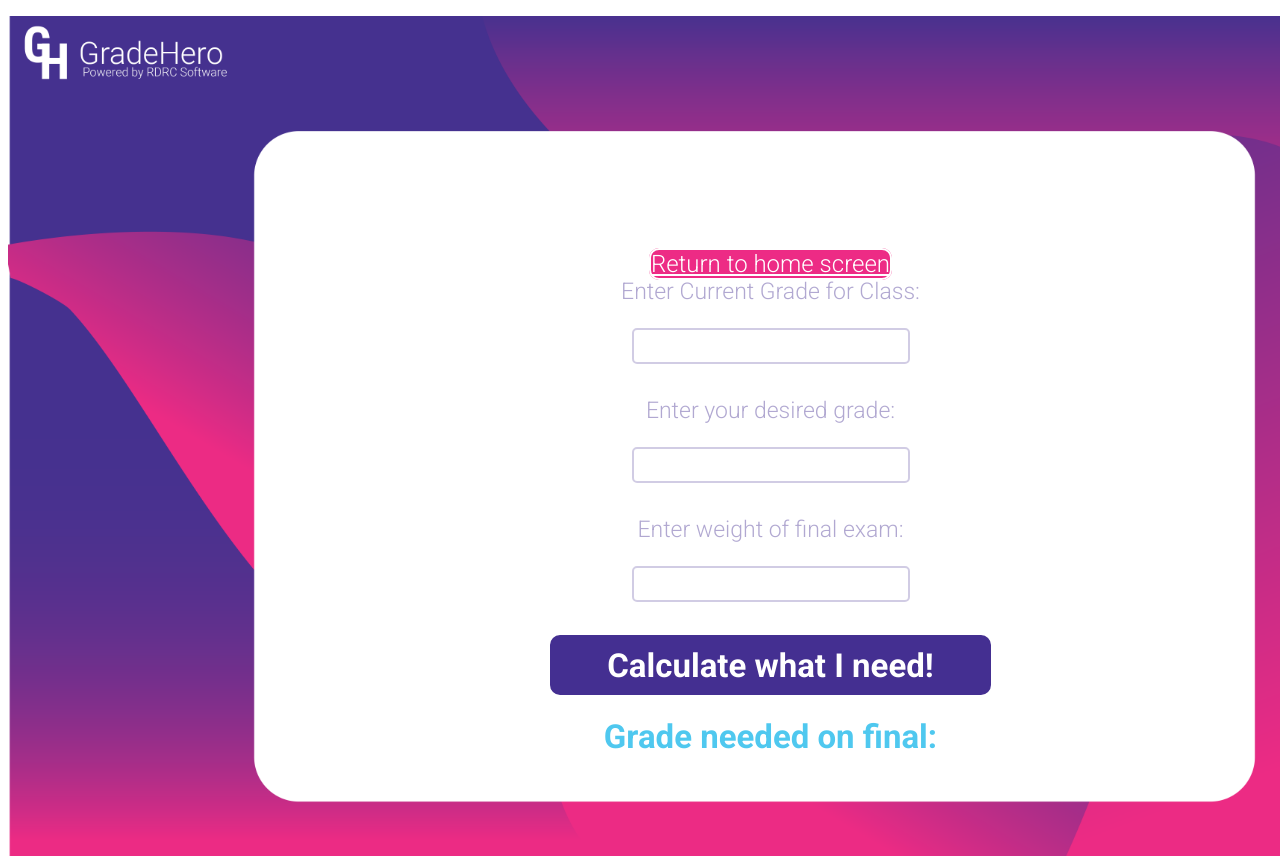
After one commit to darya17b/GradeTracker2, a Django app: page /finalgrade/ in a window 1280 px wide; the page is wider, and only the part inside the window is pictured. The commit adds this page. Run offline with Django 5.2, Linux system fonts and the light colour scheme; a user stored in the database is signed in; some libraries are stand-ins or nearby versions.

Commit message:
rachels updated changes

```diff
--- /dev/null
+++ b/gradetracker/gradetracker/final_grade_cal.py
@@ -0,0 +1,18 @@
+from django.shortcuts import render
+from django.contrib.auth.decorators import login_required
+
+@login_required
+def final_grade_cal(request):
+    current_grade = None
+    desired_grade = None
+    weight = None
+    grade_needed = None
+
+    if request.method == 'POST':
+        current_grade=float(request.POST.get('current_grade', 0))
+        desired_grade=float(request.POST.get('desired_grade', 0))
+        weight=int(request.POST.get('weight', 0))
+        grade_needed = (desired_grade -(1 - weight) * current_grade) / weight
+
+
+    return render(request, 'gradetracker/final.html', {'grade_needed' : grade_needed})
--- a/gradetracker/gradetracker/models.py
+++ b/gradetracker/gradetracker/models.py
@@ -41,6 +41,7 @@ class Grade(models.Model):
     score: the score a person got
     feedback: this is anentry feedback that admin can write into it.
     """
+    course = models.ForeignKey(Course, on_delete= models.CASCADE, default = 2)
     student = models.ForeignKey(User, on_delete = models.CASCADE)
     assignment = models.ForeignKey(Assignment, on_delete = models.CASCADE)
     score = models.IntegerField()
--- a/gradetracker/gradetracker/urls.py
+++ b/gradetracker/gradetracker/urls.py
@@ -18,8 +18,10 @@ from django.contrib import admin
 from django.urls import path
 from django.contrib.auth import views as auth_views
 from . import views
+from django.views.generic import RedirectView
 from .student_grades import student_grades
 from .student_courses import student_courses
+from .final_grade_cal import final_grade_cal
 
 
 
@@ -29,6 +31,7 @@ urlpatterns = [
     path('accounts/login/', auth_views.LoginView.as_view(template_name='gradetracker/login.html'), name='login'),
     path('accounts/logout/', auth_views.LogoutView.as_view(), name='logout'),
     path('grades/<int:course_id>', student_grades, name='student_grades'),
-    path('', views.home, name='home'),
+    path('', RedirectView.as_view(url='/accounts/login/', permanent=False)),
     path('accounts/login/home/', student_courses, name='home'),
+    path('finalgrade/', final_grade_cal, name='finalgrade')
 ]
--- /dev/null
+++ b/gradetracker/static/final.css
@@ -0,0 +1,102 @@
+hr
+{
+	color: #442F91;
+	opacity: 24%;
+	margin-bottom: 25px;
+}
+
+label{
+	font-family: Roboto;
+	font-weight: 300;
+	color: #442F91;
+	opacity: 41%;
+	font-size: 23px;
+}
+
+input{
+	border: 2px solid #442F91;
+	width: 270px;
+	height: 30px;
+	opacity: 24%;
+	border-radius: 5px;
+	outline: 1px;
+	font-family: Roboto;
+	font-weight: 300;
+	font-size: 23px;
+}
+
+#submit_button{
+	background-color: #442F91;
+	width: 441px;
+	height: 60px;
+	text-align: center;
+	color: white;
+	font-family: Roboto;
+	font-weight: 700;
+	font-size: 33px;
+	border-radius: 10px;
+	cursor: pointer;
+	transition: background-color 0.3s;
+	border: 2px solid #442F91;
+	box-shadow: none;
+}
+
+#submit_button:hover{
+	background-color: #4FC8EF;
+	color: white;
+	border-color: #4FC8EF;
+	box-shadow: none;
+	border: 2px solid #4FC8EF;
+}
+
+#labell{
+	padding-bottom: 5px;
+}
+
+#inputt{
+	padding-bottom: 15px;
+}
+
+#content_block{
+	position: absolute;
+    top: 250px;
+    left: 550px;
+    align-content: center;
+    justify-content: center;
+    text-align: center;
+}
+
+#background_graphic{
+	height: 840px;
+	display: block;
+}
+
+h1{
+	font-family: Roboto;
+	font-weight: 700;
+	font-size: 33px;
+	color: #4FC8EF;
+}
+
+#back_button{
+	background-color: #ED2B85;
+	width: 300px;
+	height: 60px;
+	text-align: center;
+	color: white;
+	font-family: Roboto;
+	font-weight: 300;
+	font-size: 24px;
+	border-radius: 10px;
+	cursor: pointer;
+	border: 2px solid white;
+	transition: background-color 0.3s;
+}
+
+#back_button:hover{
+	background-color: #4FC8EF;
+	color: white;
+	border-color: #4FC8EF;
+	box-shadow: none;
+	border: 2px solid #4FC8EF;
+}
--- a/gradetracker/static/grades.css
+++ b/gradetracker/static/grades.css
@@ -25,6 +25,7 @@
 	cursor: pointer;
 	border: 2px solid white;
 }
+
 
 #user_icon{
 	position: absolute;
--- /dev/null
+++ b/gradetracker/templates/gradetracker/final.html
@@ -0,0 +1,70 @@
+{% extends "gradetracker/base.html" %}
+{% load static %}
+{% block content %}
+<!DOCTYPE html>
+<html>
+
+	<head>
+
+		<!-- meta tags and title -->
+		<meta charset="UTF-8">
+		<meta name="viewport" content="width=device-width, initial-scale=1.0">
+		<title>GradeHero: Never Slip on Your Classes</title>
+		<link rel="shortcut icon" type="image/png" href="logocutout-01.png"/>
+
+		<link rel="preconnect" href="https://fonts.googleapis.com">
+		<link rel="preconnect" href="https://fonts.gstatic.com" crossorigin>
+		<link href="https://fonts.googleapis.com/css2?family=Roboto:ital,wght@0,100;0,300;0,400;0,500;0,700;0,900;1,100;1,300;1,400;1,500;1,700;1,900&family=Silkscreen&display=swap" rel="stylesheet">
+
+
+		<!-- external and on-page CSS goes here -->
+		<link rel="stylesheet" href="{% static 'final.css' %}" media="all">
+		<style>
+			/* on-page CSS, if any, goes here -- otherwise delete this section */
+		</style>
+
+		<!-- external and on-page JavaScript goes here -->
+		<script src="https://kit.fontawesome.com/dc4b9d6624.js" crossorigin="anonymous"></script>
+		<script>
+			// on-page JavaScript, if any, goes here -- otherwise delete this section
+		</script>
+
+	</head>
+	<body>
+    <img src="{% static 'add_background-01.png' %}" alt="Gradient Graphic" id="background_graphic">
+    <div id="content_block">
+        <a href="{% url 'home' %}" id="back_button">Return to home screen</a>
+		<form method="POST">
+            {% csrf_token %}
+            <div id="labell">
+              <label for="current_grade">Enter Current Grade for Class:</label>
+            </div>
+            <br>
+            <div id="inputt">
+                <input type="number" id="current_grade" name="current_grade" min="0" max="100" step="0.01" required>
+              </div>
+              <br>
+              <div id="labell">
+                <label for="desired_grade">Enter your desired grade:</label>
+              </div>
+              <br>
+              <div id="inputt">
+                <input type="number" id="desired_grade" name="desired_grade" min="0" max="100" step="0.01" required>
+              </div>
+              <br>
+              <div id="labell">
+                <label for="weight">Enter weight of final exam:</label>
+              </div>
+              <br>
+              <div id="inputt">
+                <input type="number" id="weight" name="weight" min="0" max="100" required>
+              </div>
+              <br>
+              <button type="submit" id="submit_button">Calculate what I need!</button>
+    </form>
+    <h1>Grade needed on final: {{ grade_needed|floatformat:2 }}</h1>
+  </div>
+	</body>
+
+</html>
+{% endblock %}
--- a/gradetracker/templates/gradetracker/home.html
+++ b/gradetracker/templates/gradetracker/home.html
@@ -36,12 +36,12 @@
       <div class="over_flex_item" id="sidebar">
         <img src="{% static 'sidebar_graphic-01.png' %}" alt="Gradient Graphic">
         <img src="{% static 'user_icon-01.png' %}" id="user_icon">
-        <h2> Welcome, {{ user.username }}!</h2>
         <a href="{% url 'logout' %}" id="logout_button">Logout</a>
       </div>
 
 
       <div class="over_flex_item_right" id="courses">
+        <h2> Welcome, {{ user.username }}!</h2>
         <h1>Courses</h1>
         <hr>
         <div class="course_flex_box">
@@ -60,7 +60,9 @@
 
 
         </div>
-
+            <br>
+            <br>
+            <a href="{% url 'finalgrade' %}" id="back_button">Final Grade Calculator</a>
       </div>
 
     </div>
```
Also changed, not shown: gradetracker/gradetracker/student_grades.py (+6 -2 lines), gradetracker/static/home.css (+28 -5 lines), gradetracker/templates/gradetracker/grades.html (+8 -3 lines), gradetracker/db.sqlite3, gradetracker/gradetracker/migrations/0006_grade_course.py (added), gradetracker/static/add_background-01.png (added).
